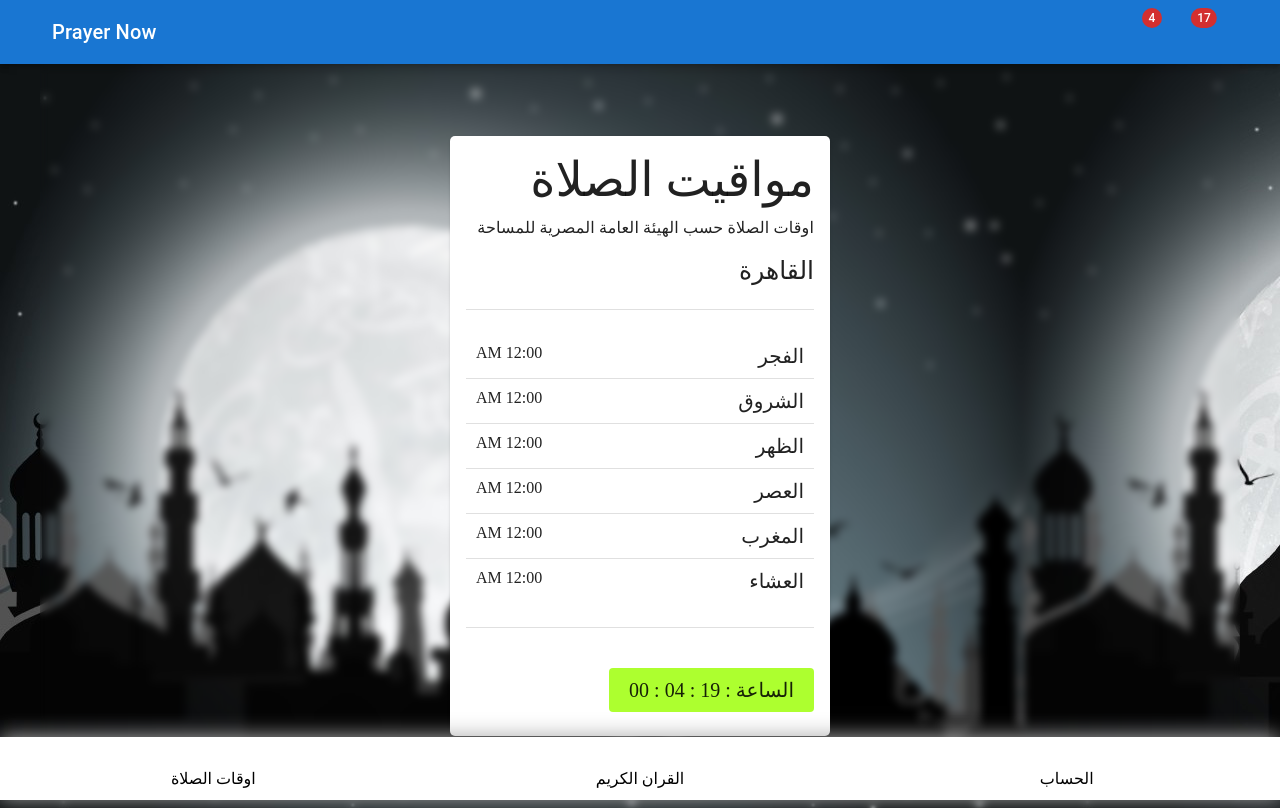
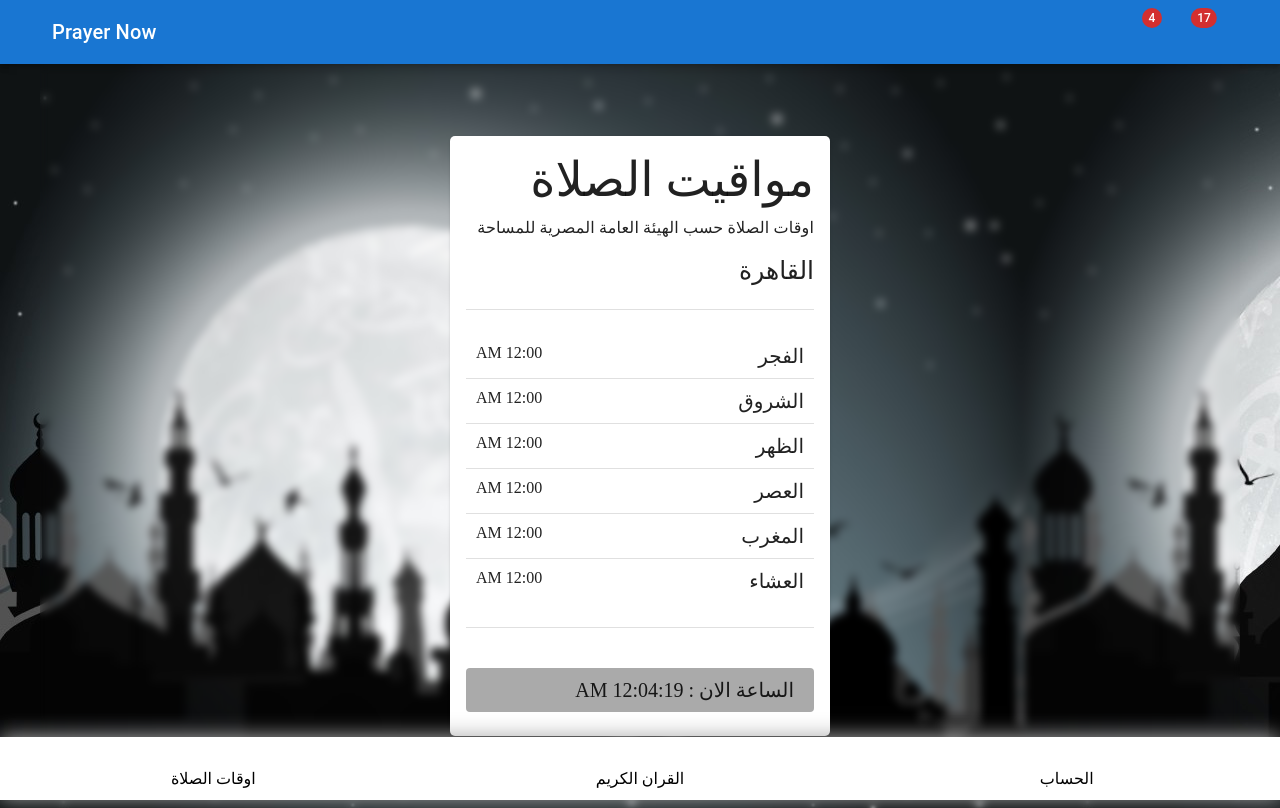
Before and after one commit to Amr-Safwat/prayer-times, a React (Vite) app: page / in a window 1280 px wide. Built offline with nearby package versions, Linux system fonts and the light colour scheme; no server answers; some icons are missing.

Commit message:
edit on clock

```diff
--- a/src/App.jsx
+++ b/src/App.jsx
@@ -12,8 +12,6 @@ import Quran from './components/pages/Quran';
 
 function App() {
   const prayer = useContext(PrayerContext);
-
-  // const axios = require('axios');
 
   useEffect(() => {
     // Make a request for a user with a given ID
--- a/src/components/Content.jsx
+++ b/src/components/Content.jsx
@@ -31,27 +31,20 @@ function Content() {
      setInterval(() => {
       const dateObject = new Date();
 
-      let hour = dateObject.getHours();
-      let minute = dateObject.getMinutes();
-      let second = dateObject.getSeconds();
+      const newDate = new Intl.DateTimeFormat('en-US', {
+        hour: '2-digit',
+        minute: 'numeric',
+        second: '2-digit',
+        hour12: true,
+      }).format(dateObject);
 
-      hour = addZeroToTime(hour)
-      minute = addZeroToTime(minute)
-      second = addZeroToTime(second)
+      console.log(newDate);
 
-      const currentTime = second + ' : ' + minute + ' : ' + hour;
-      // console.log(currentTime)
-      setTime(currentTime);
+
+      setTime(newDate);
+
     }, 1000);
   }, []);
-
-  function addZeroToTime(timeValue) {
-    if(timeValue < 10){
-      return timeValue = '0' + timeValue
-    }else{
-      return timeValue
-    }
-  }
 
   return (
     <Container
@@ -150,12 +143,13 @@ function Content() {
             >
               <div
                 style={{
-                  backgroundColor: 'greenyellow',
+                  backgroundColor: '#aaa',
                   padding: '10px 20px',
                   borderRadius: '4px',
+                  width: '100%'
                 }}
               >
-                <span>الساعة : </span>
+                <span>الساعة الان : </span>
                 <span id="txt">{time}</span>
               </div>
             </Stack>
```
